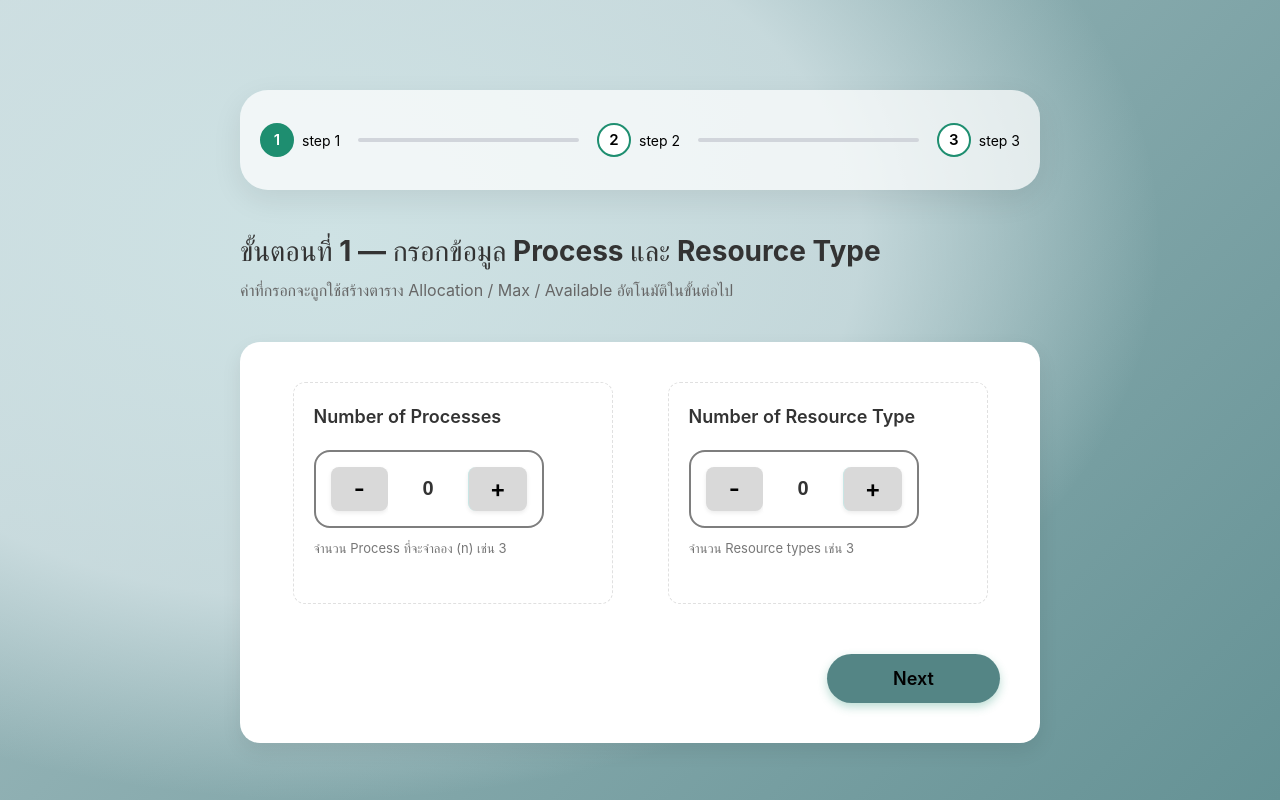
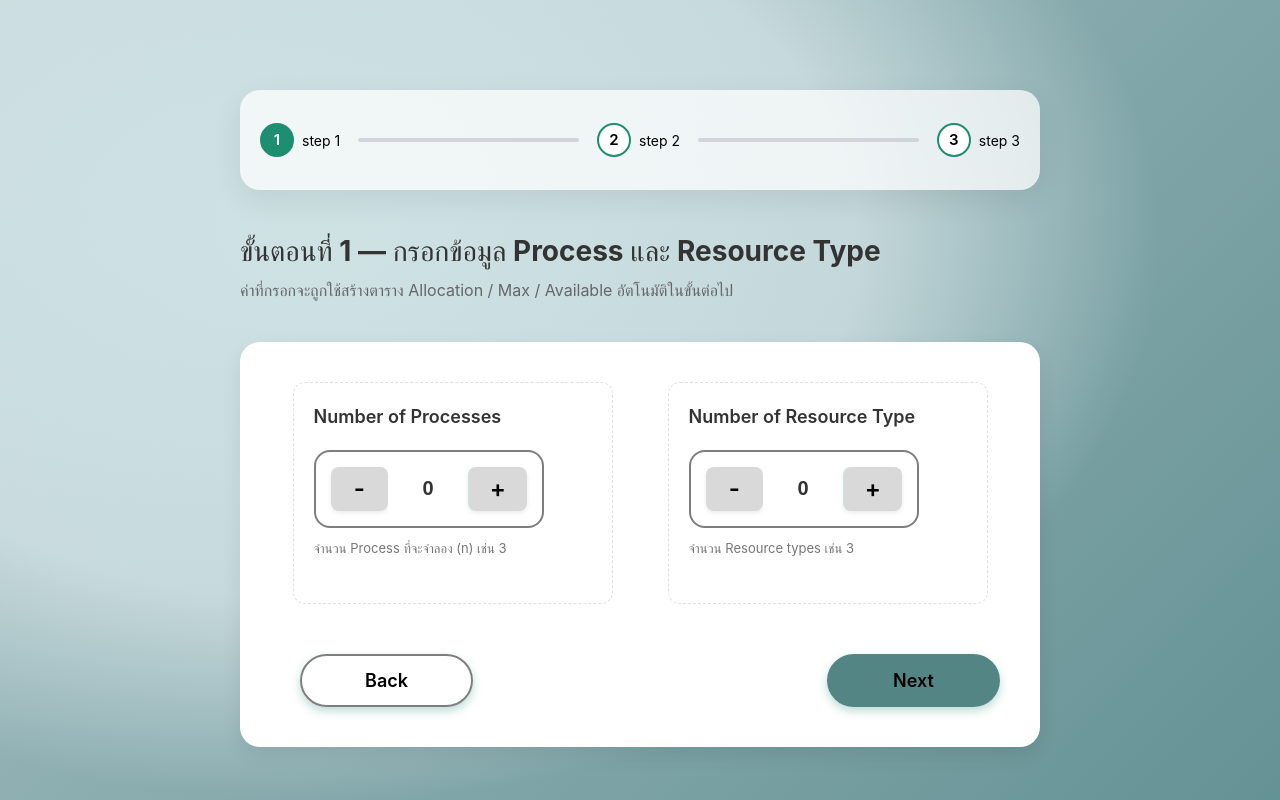
Before and after one commit to pls2s/OS-Project, a React (Vite) app in the folder OS-Project/: page /setup in a window 1280 px wide. Built offline with nearby package versions, Linux system fonts and the light colour scheme.

Commit message:
Add back button

```diff
--- a/OS-Project/src/components/SetupPage.css
+++ b/OS-Project/src/components/SetupPage.css
@@ -23,7 +23,7 @@ body {
     height: 100px;
     margin: 40px auto 24px;
     padding: 14px 20px;
-    border-radius: 28px;
+    border-radius: 20px;
     background: rgba(255,255,255,0.72);
     box-shadow: 0 10px 30px rgba(0,0,0,.08);
     display: flex;
@@ -231,8 +231,9 @@ body {
 .navigation-buttons-in-card {
     width: 100%;
     display: flex;
-    justify-content: flex-end;
+    justify-content: space-between;
     padding-left: 20px;
+
 
 }
 
@@ -275,3 +276,18 @@ body {
     max-width: 800px;
     margin-left: auto;
 }
+
+.back-button {
+    background: #ffffffd1;
+    color: hsl(0, 0%, 0%);
+    border: 2px solid  #7E7E7E;
+    padding: 14px 32px;
+    border-radius: 100px;
+    width: 173px;
+    font-size: 18px;
+    font-weight: 600;
+    cursor: pointer;
+    box-shadow: 0 4px 10px rgba(30, 142, 112, 0.3);
+    transition: background-color 0.2s, transform 0.1s, box-shadow 0.2s;
+
+}
--- a/OS-Project/src/components/SetupPage.jsx
+++ b/OS-Project/src/components/SetupPage.jsx
@@ -26,9 +26,9 @@ function SetupPage() {
         if (error) setError(null);
     };
 
-    // const handleBack = () => {
-    //     navigate("/");
-    // };
+    const handleBack = () => {
+        navigate("/");
+    };
 
     const handleNext = () => {
         if (numProcesses === 0 || numResources === 0) {
@@ -106,10 +106,15 @@ function SetupPage() {
                 </div>
 
                 <div className="navigation-buttons-in-card">
+                    <button onClick={handleBack} className="back-button">
+                        Back
+                    </button>
+
                     <button onClick={handleNext} className="next-button">
                         Next
                     </button>
                 </div>
+
             </div>
             {/* END: Combined Input Card */}
         </div>
```
